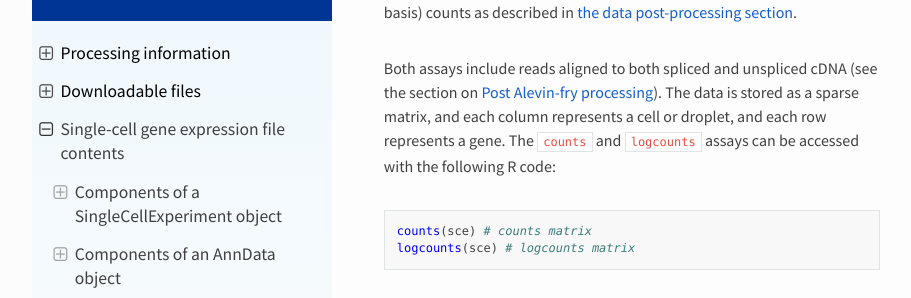
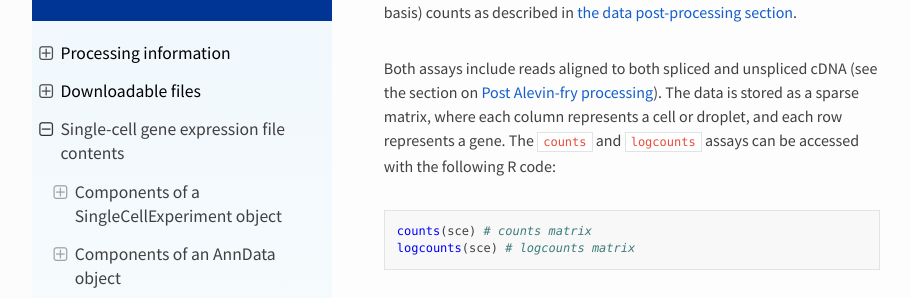
Before and after one commit to DongzeHE/scpca-docs, a Sphinx documentation site: the page built from docs/sce_file_contents.md, in a window 1280 px wide and 900 px high, scrolled down 1075 px. Shown: the part 178-476 px from the top of the window, without its empty margins (158-1069 px from the left). Built offline with Sphinx 7.4.7 and the Read the Docs theme 2.0.0, drawn with Linux system fonts in a browser that asks for light colours; some of the changed text lies outside the part shown.

Commit message:
a wording tweak

````diff
--- a/docs/sce_file_contents.md
+++ b/docs/sce_file_contents.md
@@ -29,7 +29,7 @@
 The `counts` assay contains raw counts represented as integers, and the `logcounts` assay contains normalized (on a per-library basis) counts as described in {ref}`the data post-processing section <processing_information:processed gene expression data>`.
 
 Both assays include reads aligned to both spliced and unspliced cDNA (see the section on {ref}`Post Alevin-fry processing <processing_information:post alevin-fry processing>`).
-The data is stored as a sparse matrix, and each column represents a cell or droplet, and each row represents a gene.
+The data is stored as a sparse matrix, where each column represents a cell or droplet, and each row represents a gene.
 The `counts` and `logcounts` assays can be accessed with the following R code:
 
 ```r
@@ -347,7 +347,7 @@
 ### AnnData expression counts
 
 The data matrix, `X`, of the `AnnData` object for single-cell and single-nuclei experiments contains the primary RNA-seq expression data as integer counts in both the unfiltered (`_unfiltered_rna.hdf5`) and filtered (`_filtered_rna.hdf5`) objects.
-The data is stored as a sparse matrix, and each column represents a cell or droplet, and each row represents a gene.
+The data is stored as a sparse matrix, where each column represents a cell or droplet, and each row represents a gene.
 The `X` matrix can be accessed with the following python code:
 
 ```python
````
Also changed, not shown: docs/merged_objects.md (+2 -2 lines).
